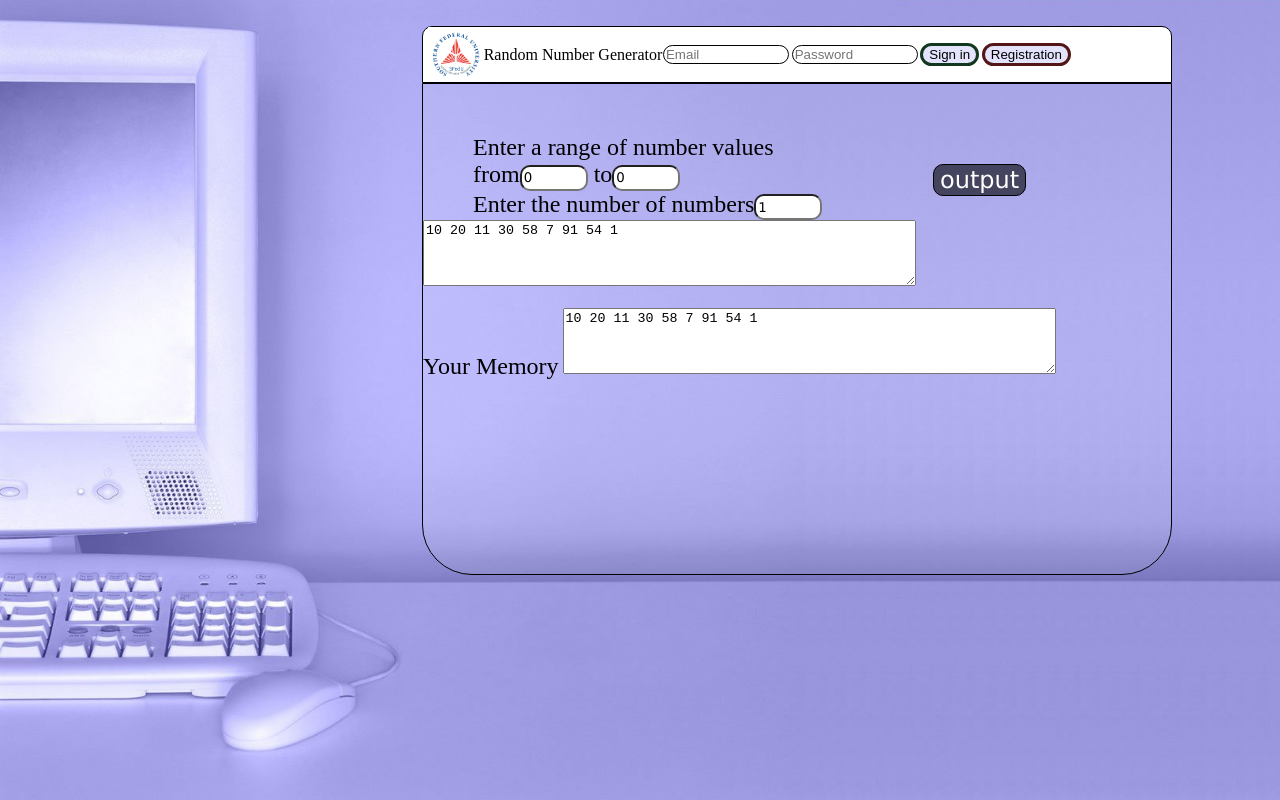
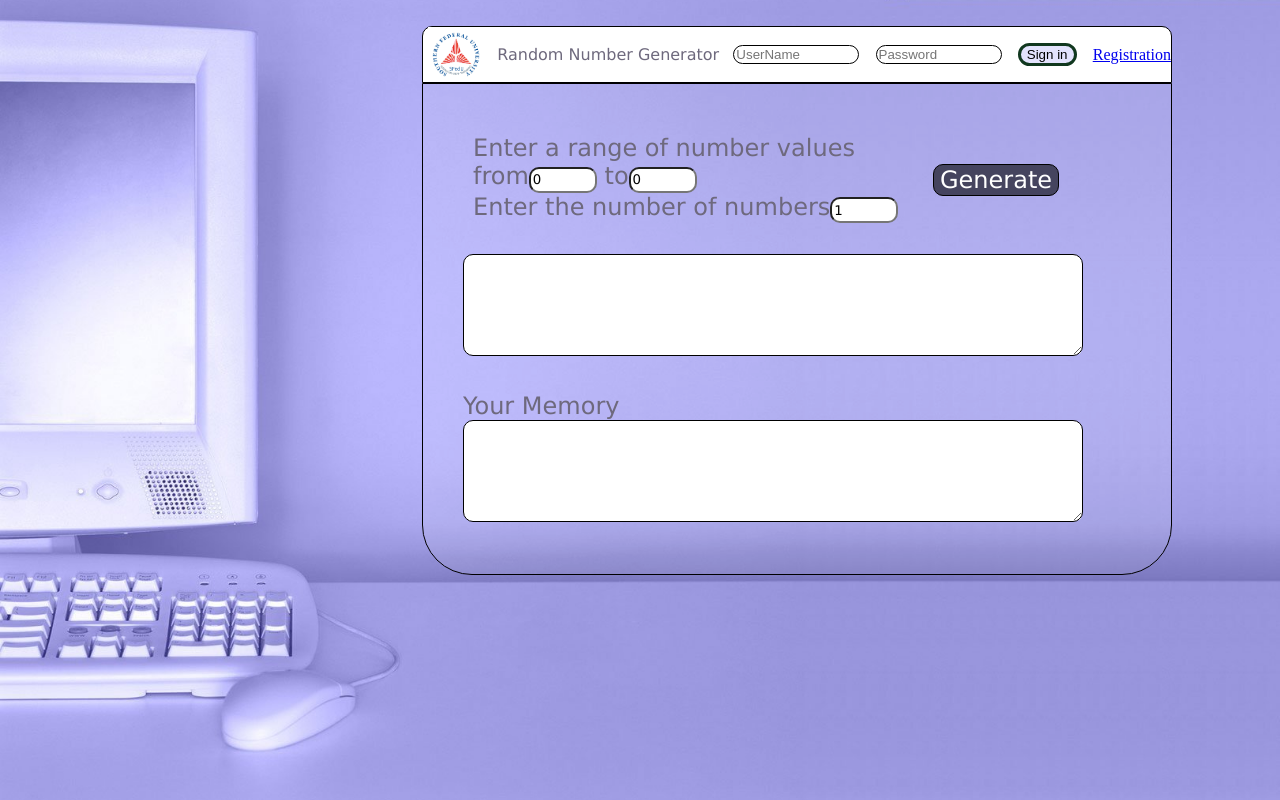
Before and after one commit to nastasiata/Random_Number_Generator, a plain HTML site: page index.html in a window 1280 px wide. Drawn offline with Linux system fonts and the light colour scheme.

Commit message:
add registration
add registration

```diff
--- a/index.html
+++ b/index.html
@@ -8,37 +8,55 @@
         <link rel="stylesheet" href="index.css">
         <meta name="keywords" content="сайт, приложение, html, css"/>
         <meta name="author" content="nastasiata"/>
+        <script src="index.js"></script>
     </head>
     <body>
+        <div id="popup" class="popup">
+                <div class="popup_body" style="font-family: 'Lucida Sans Unicode'">
+                    <div class="popup_content">
+                        <div class="popup_title" style="font-size: 20px"><br><br>Registration</div>
+                        <div class="popup_text">
+                            <br><br>
+                            To register, fill in all fields correctly and submit the form<br>
+                            <input type="text" name="reg1" class="password" style="margin-left: 20px; margin-top: 20px" placeholder="UserName" value = ""><br>
+                            <input type="text" name="reg2" class="password" style="margin-left: 20px; margin-top: 20px" placeholder="Password" value = ""><br>
+                            <input type="text" name="reg3" class="password" style="margin-left: 20px; margin-top: 20px" placeholder="Password Again" value = ""><br><br>
+                            <input type="submit" class="submit_password" OnClick="check()" style="margin-left: 20px; font-size: 16px;" value="Send">
+                        </div><textarea rows="1" cols="20" name="text" id="outout3" readonly></textarea>
+                        <a href="#" type="button" class="popup_close">Close</a>
+
+                    </div>
+                </div>
+            </div>
         <br>
         <div id="hat">
             <img src="sfedu.png" alt="NoLogo1" id="logo1" title="Hello, My Dear User!">
-            <span style="font-family: 'segoe print'">Random Number Generator</span>
-            <input type="text" class="password" placeholder="Email">
+            <span style="font-family: 'Lucida Sans Unicode'; color: rgb(110, 105, 125);">Random Number Generator</span>
+            <input type="text" class="password" placeholder="UserName">
             <input type="text" class="password" placeholder="Password">
             <input type="submit" class="submit_password" value="Sign in">
-            <input type="submit" class="submit_registration" value="Registration">
+            <a href="#popup" class="header__phone.popup-link">Registration</a>
         </div>
         <br>
         <div class="main">
             <div id="val_mean">
                 <div id="inside">
-                    <span style="font-size: 24px">Enter a range of number values<br>
-                    from<input type="number" id="range" value="0" min="-10000" max="10000" step="1">
-                    to<input type="number" id="range" value="0" min="-10000" max="10000" step="1">
+                    <span style="font-size: 24px; font-family: 'Lucida Sans Unicode'; color: rgb(110, 105, 125);">Enter a range of number values<br>
+                    from<input name="range_min" type="number" id="range"  value="0" min="-10000" max="10000" step="1">
+                    to<input type="number" id="range" name="range_max" value="0" min="-10000" max="10000" step="1">
                     <br>
-                    Enter the number of numbers<input type="number" id="range" value="1" min="1" max="1000" step="1">
+                    Enter the number of numbers<input type="number" id="range" name="range_k" value="1" min="1" max="1000" step="1">
                     </span>
                 </div>
             </div>
             <div id="val_output">
-                <input type="submit" class="submit_num" value="output"><br>
+                <input type="button" class="submit_num" value="Generate" OnClick="generate()"/><br>
             </div>
 
-            <textarea rows="4" cols="59" name="text" id="outout" readonly>10 20 11 30 58 7 91 54 1</textarea>
-            <br><br> <span style="font-size: 24px" style="margin-left: 40px">Your Memory</span>
-            <textarea rows="4" cols="59" name="text" id="outout" readonly>10 20 11 30 58 7 91 54 1</textarea>
+            <textarea rows="4" cols="59" name="text" id="outout1" style="margin-top: 40px" readonly></textarea>
+            <br><br> <span style="font-size: 24px; margin-left: 40px; font-family: 'Lucida Sans Unicode'; color: rgb(110, 105, 125);">Your Memory</span>
+            <textarea rows="4" cols="59" name="text" id="outout2" readonly></textarea>
         </div>
-        <script src="script.js"></script>
+
     </body>
 </html>
```
